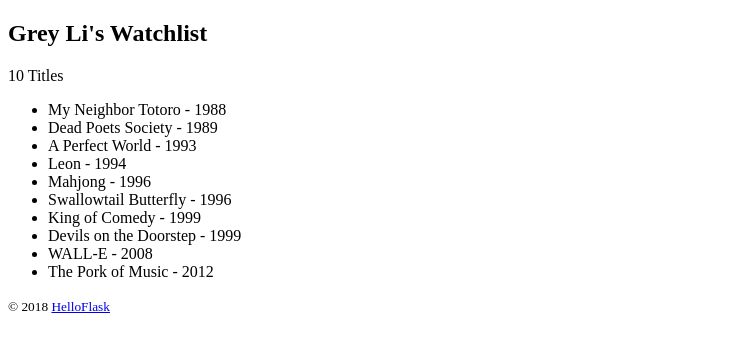
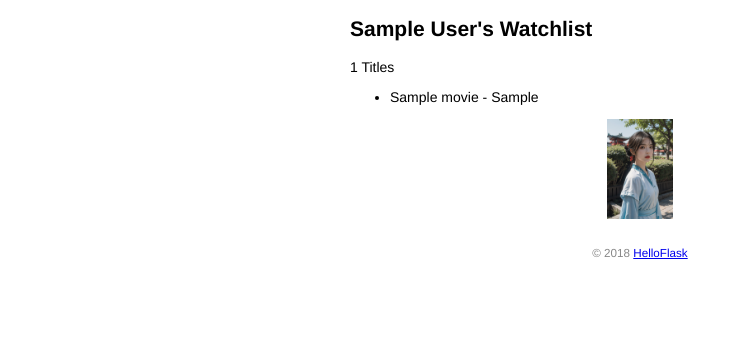
Before and after one commit to cooleye/my-watch-list, a Flask app: page / in a window 1280 px wide. Shown: the top 352 px of the page, without its empty margins (0-743 px from the left). Run offline with Flask 3, Linux system fonts and the light colour scheme; tables that the repository leaves empty hold one stand-in row (values such as "Sample post").

Commit message:
数据库

```diff
--- a/app.py
+++ b/app.py
@@ -1,28 +1,55 @@
+import os
+import sys
 from flask import Flask,render_template
 from markupsafe import escape
+from flask_sqlalchemy import SQLAlchemy
+
+WIN = sys.platform.startswith('win')
+if WIN:  # 如果是 Windows 系统，使用三个斜线
+    prefix = 'sqlite:///'
+else:  # 否则使用四个斜线
+    prefix = 'sqlite:////'
 
 app = Flask(__name__)
+app.config['SQLALCHEMY_DATABASE_URI'] = prefix + os.path.join(app.root_path, 'data.db')
+app.config['SQLALCHEMY_TRACK_MODIFICATIONS'] = False  # 关闭对模型修改的监控
+# 在扩展类实例化前加载配置
+db = SQLAlchemy(app)
+
+# name = 'Grey Li'
+# movies = [
+#     {'title': 'My Neighbor Totoro', 'year': '1988'},
+#     {'title': 'Dead Poets Society', 'year': '1989'},
+#     {'title': 'A Perfect World', 'year': '1993'},
+#     {'title': 'Leon', 'year': '1994'},
+#     {'title': 'Mahjong', 'year': '1996'},
+#     {'title': 'Swallowtail Butterfly', 'year': '1996'},
+#     {'title': 'King of Comedy', 'year': '1999'},
+#     {'title': 'Devils on the Doorstep', 'year': '1999'},
+#     {'title': 'WALL-E', 'year': '2008'},
+#     {'title': 'The Pork of Music', 'year': '2012'},
+# ]
 
 
-name = 'Grey Li'
-movies = [
-    {'title': 'My Neighbor Totoro', 'year': '1988'},
-    {'title': 'Dead Poets Society', 'year': '1989'},
-    {'title': 'A Perfect World', 'year': '1993'},
-    {'title': 'Leon', 'year': '1994'},
-    {'title': 'Mahjong', 'year': '1996'},
-    {'title': 'Swallowtail Butterfly', 'year': '1996'},
-    {'title': 'King of Comedy', 'year': '1999'},
-    {'title': 'Devils on the Doorstep', 'year': '1999'},
-    {'title': 'WALL-E', 'year': '2008'},
-    {'title': 'The Pork of Music', 'year': '2012'},
-]
+class User(db.Model):  # 表名将会是 user（自动生成，小写处理）
+    id = db.Column(db.Integer, primary_key=True)  # 主键
+    name = db.Column(db.String(20))  # 名字
+
+
+class Movie(db.Model):  # 表名将会是 movie
+    id = db.Column(db.Integer, primary_key=True)  # 主键
+    title = db.Column(db.String(60))  # 电影标题
+    year = db.Column(db.String(4))  # 电影年份
+
 
 
 @app.route('/')
 def index():
     # return '<h1>hello Flask</h1><img src="http://helloflask.com/totoro.gif">'
-    return render_template('index.html',name=name,movies=movies)
+    # return render_template('index.html',name=name,movies=movies)
+    user = User.query.first()  # 读取用户记录
+    movies = Movie.query.all()  # 读取所有电影记录
+    return render_template('index.html', user=user, movies=movies)
 
 @app.route('/home')
 def home():
@@ -31,3 +58,44 @@ def home():
 @app.route('/user/<name>')
 def user(name):
     return f'User: {escape(name)}'
+
+
+
+
+import click
+
+@app.cli.command()  # 注册为命令，可以传入 name 参数来自定义命令
+@click.option('--drop', is_flag=True, help='Create after drop.')  # 设置选项
+def initdb(drop):
+    """Initialize the database."""
+    if drop:  # 判断是否输入了选项
+        db.drop_all()
+    db.create_all()
+    click.echo('Initialized database.')  # 输出提示信息
+
+
+@app.cli.command()
+def forge():
+    """Generate fake data."""
+    db.create_all()
+
+    # 全局的两个变量移动到这个函数内
+    name = '张三妮蔻啦'
+    movies = [
+        {'title': '流浪地球', 'year': '2023'},
+        {'title': '满江红', 'year': '2023'},
+        {'title': '长空之王', 'year': '2022'},
+        {'title': '大决战', 'year': '1994'},
+        {'title': '狮子王', 'year': '1996'},
+        {'title': '阿凡达', 'year': '1996'},
+        {'title': '蚁人', 'year': '1999'},
+    ]
+
+    user = User(name=name)
+    db.session.add(user)
+    for m in movies:
+        movie = Movie(title=m['title'], year=m['year'])
+        db.session.add(movie)
+
+    db.session.commit()
+    click.echo('Done.')
--- /dev/null
+++ b/static/css/style.css
@@ -0,0 +1,48 @@
+/* 页面整体 */
+body {
+    margin: auto;
+    max-width: 580px;
+    font-size: 14px;
+    font-family: Helvetica, Arial, sans-serif;
+}
+
+/* 页脚 */
+footer {
+    color: #888;
+    margin-top: 15px;
+    text-align: center;
+    padding: 10px;
+}
+
+/* 头像 */
+.avatar {
+    width: 40px;
+}
+
+/* 电影列表 */
+.movie-list {
+    list-style-type: none;
+    padding: 0;
+    margin-bottom: 10px;
+    box-shadow: 0 2px 5px 0 rgba(0, 0, 0, 0.16), 0 2px 10px 0 rgba(0, 0, 0, 0.12);
+}
+
+.movie-list li {
+    padding: 12px 24px;
+    border-bottom: 1px solid #ddd;
+}
+
+.movie-list li:last-child {
+    border-bottom:none;
+}
+
+.movie-list li:hover {
+    background-color: #f8f9fa;
+}
+
+/* 龙猫图片 */
+.totoro {
+    display: block;
+    margin: 0 auto;
+    height: 100px;
+}
--- a/templates/index.html
+++ b/templates/index.html
@@ -2,10 +2,12 @@
 <html lang="en">
 <head>
     <meta charset="utf-8">
-    <title>{{ name }}'s Watchlist</title>
+    <title>{{ user.name }}'s Watchlist</title>
+    <link rel="icon" href="{{ url_for('static', filename='chatgpt.png') }}">
+    <link rel="stylesheet" href="{{ url_for('static', filename='css/style.css') }}">
 </head>
 <body>
-    <h2>{{ name }}'s Watchlist</h2>
+    <h2>{{ user.name }}'s Watchlist</h2>
     {# 使用 length 过滤器获取 movies 变量的长度 #}
     <p>{{ movies|length }} Titles</p>
     <ul>
@@ -13,6 +15,8 @@
         <li>{{ movie.title }} - {{ movie.year }}</li>  {# 等同于 movie['title'] #}
         {% endfor %}  {# 使用 endfor 标签结束 for 语句 #}
     </ul>
+
+    <img  class="totoro" src="{{url_for('static',filename='mv1.png')}}" alt="">
     <footer>
         <small>&copy; 2018 <a href="http://helloflask.com/book/3">HelloFlask</a></small>
     </footer>
```
Also changed, not shown: static/chatgpt.png (added), static/mv1.png (added), 1 other file.
